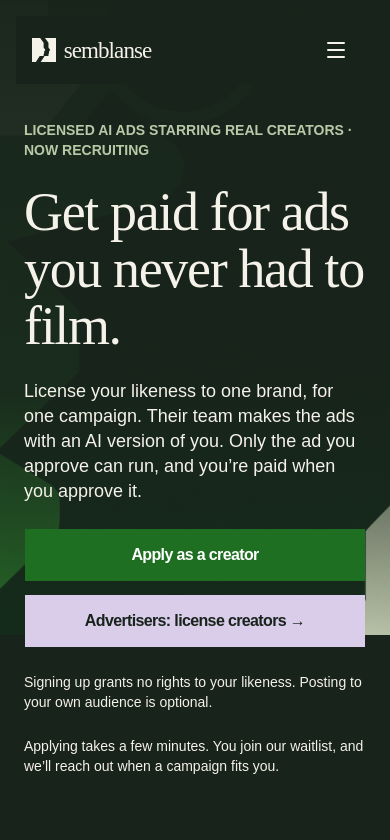
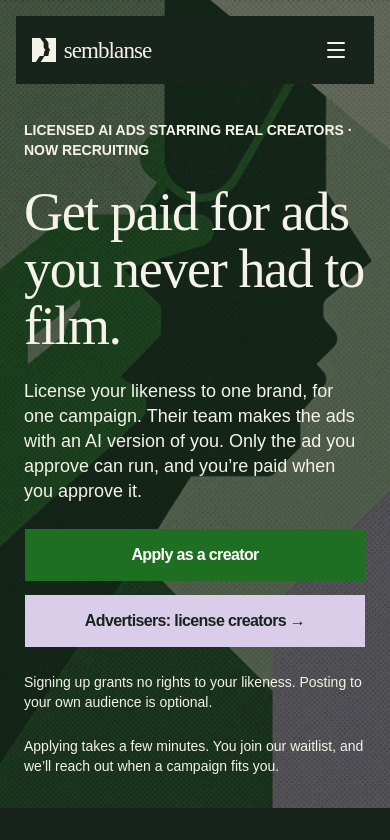
Before and after one commit to semblanse/landing-page, a Next.js app: page / in a window 390 px wide. Shown: the top 840 px of the page. Built offline with nearby package versions, Linux system fonts and the light colour scheme; a web font is replaced by a local one.

Commit message:
Fill the mobile hero with portrait artwork and a clear section edge

```diff
--- a/src/app/landing.css
+++ b/src/app/landing.css
@@ -1710,6 +1710,15 @@ section {
   .hero {
     min-height: 808px;
   }
+  .hero-art {
+    height: 100%;
+  }
+  .hero-art:after {
+    background: rgba(24, 35, 27, 0.64);
+  }
+  .hero .mobile-eyebrow {
+    color: var(--cream);
+  }
   .hero-content {
     padding: 120px 24px 32px;
     gap: 24px;
--- a/src/components/landing/landing-page.tsx
+++ b/src/components/landing/landing-page.tsx
@@ -492,6 +492,10 @@ export function LandingPage() {
           <Reveal className="hero-art" kind="scale">
             <picture>
               <source
+                media="(max-width: 599px)"
+                srcSet="/figma/hero-mobile-portrait-dither.webp"
+              />
+              <source
                 media="(max-width: 1023px)"
                 srcSet={asset("554:2846/imgImage2")}
               />
```
Also changed, not shown: public/figma/hero-mobile-portrait-dither.webp (added), 2 other files (tests, documents, lock files or other folders).
